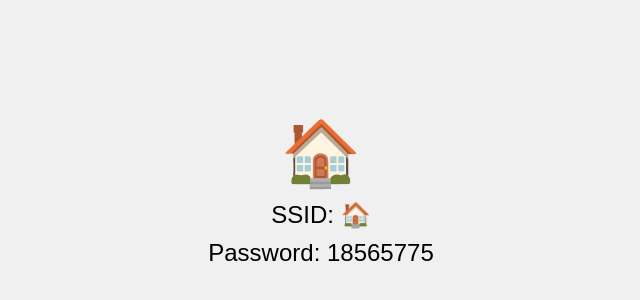
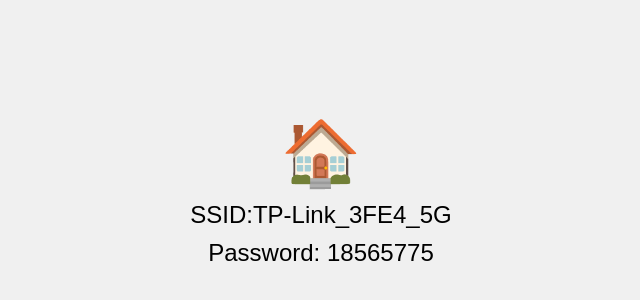
Before and after one commit to KurtisM12/SSID_Webpage, a plain HTML site: page Index.html in a window 1280 px wide. Shown: the part 204-504 px from the top of the page, without its empty margins (319-959 px from the left). Drawn offline with Linux system fonts and the light colour scheme.

Commit message:
SSID update

```diff
--- a/Index.html
+++ b/Index.html
@@ -10,7 +10,7 @@
     <div class="wifi-container">
         <div class="centered-text">
             <h1>🏠</h1>
-            <p>SSID: 🏠</p>
+            <p>SSID:TP-Link_3FE4_5G</p>
             <p>Password: 18565775</p>
         </div>
     </div>
```
